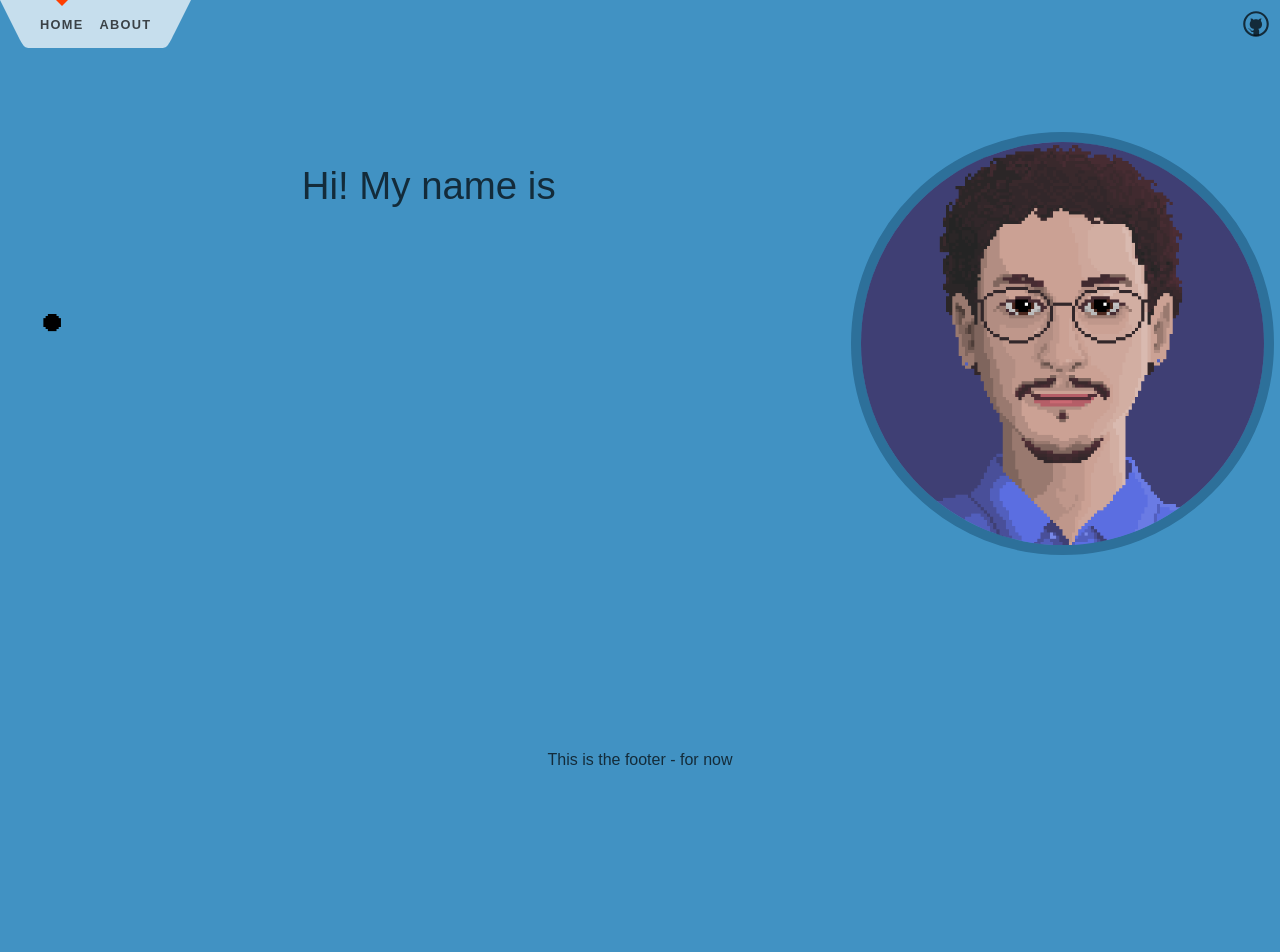
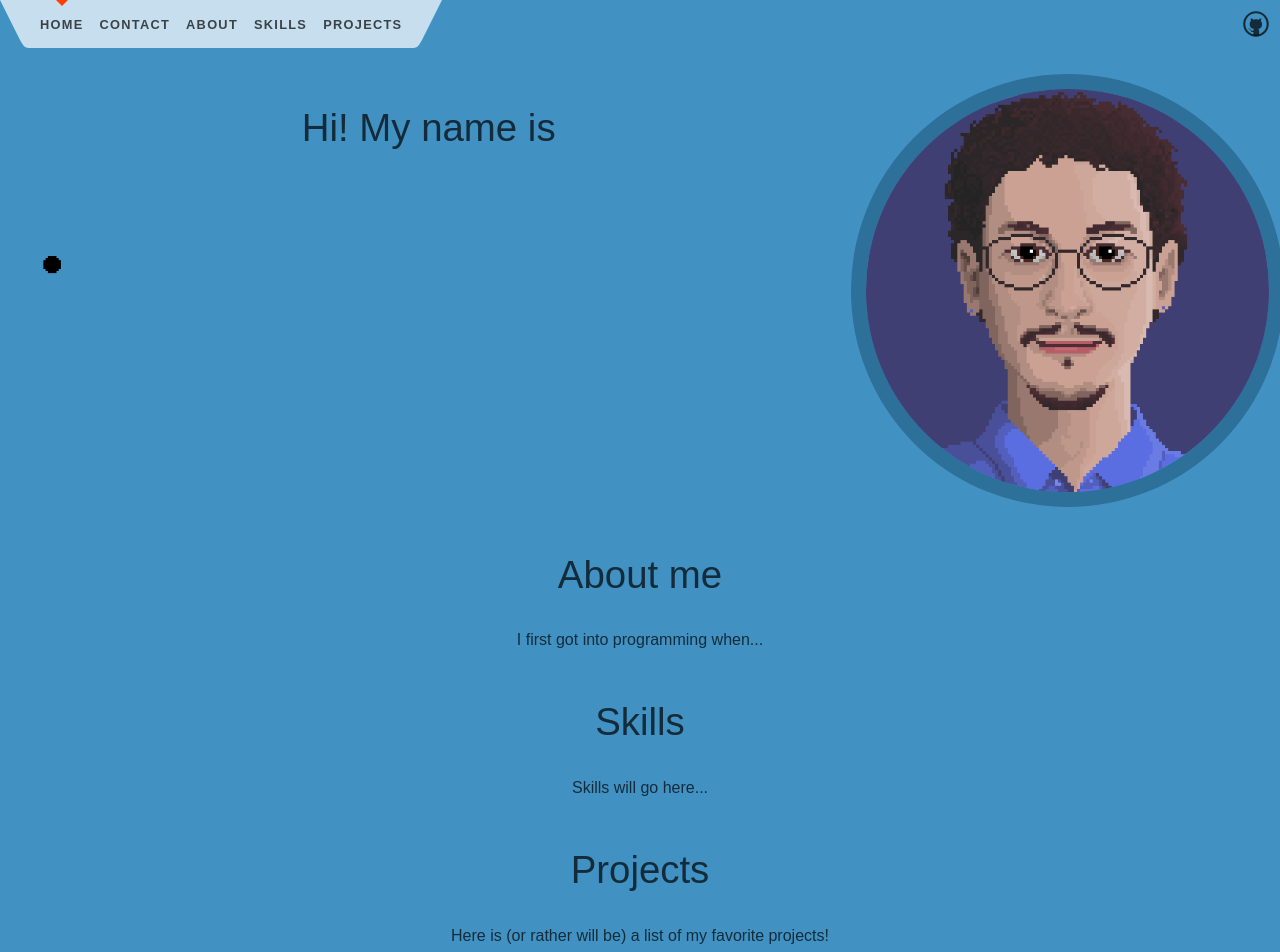
Before and after one commit to sidney-prytherch/Profile-Site, a SvelteKit app: page / in a window 1280 px wide. Shown: the top 952 px of the page. Before the commit the page ends 800 px from the top, so only its background shows below. Built offline with nearby package versions, Linux system fonts and the light colour scheme.

Commit message:
Update Nav to include the 3 major sections

```diff
--- a/src/routes/+page.svelte
+++ b/src/routes/+page.svelte
@@ -3,6 +3,9 @@
 	import name_animation_fallback from '$lib/images/name.png';
 	import profile_picture from '$lib/images/self-portrait.png';
 
+	import About from './About.svelte';
+	import Skills from './Skills.svelte';
+	import Projects from './Projects.svelte';
 </script>
 
 <svelte:head>
@@ -11,14 +14,10 @@
 </svelte:head>
 
 <section>
-
 	<div class="image-container">
-
 		<div class="animation">
-			<h1>
-				Hi! My name is
-			</h1>
-			<span >
+			<h1>Hi! My name is</h1>
+			<span>
 				<picture>
 					<source srcset={name_animation} type="image/gif" />
 					<img src={name_animation_fallback} alt="Name" />
@@ -26,20 +25,25 @@
 			</span>
 		</div>
 
-
-
 		<span class="animation picture">
 			<picture>
 				<img src={profile_picture} alt="Name" />
 			</picture>
 		</span>
+	</div>
+</section>
 
-	</div>
-
+<section id="about">
+	<About />
+</section>
+<section id="skills">
+	<Skills />
+</section>
+<section id="projects">
+	<Projects />
 </section>
 
 <style>
-
 	.image-container {
 		display: flex;
 		width: 100%;
@@ -63,7 +67,7 @@
 
 	.picture img {
 		border-radius: 50%;
-		border: 10px #2d709a solid;
+		border: 15px #2d709a solid;
 	}
 
 	section {
--- /dev/null
+++ b/src/routes/About.svelte
@@ -0,0 +1,4 @@
+<div>
+    <h1>About me</h1>
+    <p>I first got into programming when...</p>
+</div>
--- a/src/routes/Header.svelte
+++ b/src/routes/Header.svelte
@@ -14,8 +14,17 @@
 			<li aria-current={$page.url.pathname === `${base}/` ? 'page' : undefined}>
 				<a href="{base}/">Home</a>
 			</li>
-			<li aria-current={$page.url.pathname === `${base}/about` ? 'page' : undefined}>
-				<a href="{base}/about">About</a>
+			<li aria-current={$page.url.pathname === `${base}/contact` ? 'page' : undefined}>
+				<a href="{base}/contact">Contact</a>
+			</li>
+			<li>
+				<a href="{base}/#about">About</a>
+			</li>
+			<li>
+				<a href="{base}/#skills">Skills</a>
+			</li>
+			<li>
+				<a href="{base}/#projects">Projects</a>
 			</li>
 		</ul>
 		<svg viewBox="0 0 2 3" aria-hidden="true">
--- /dev/null
+++ b/src/routes/Projects.svelte
@@ -0,0 +1,4 @@
+<div>
+    <h1>Projects</h1>
+    <p>Here is (or rather will be) a list of my favorite projects!</p>
+</div>
--- /dev/null
+++ b/src/routes/Skills.svelte
@@ -0,0 +1,4 @@
+<div>
+    <h1>Skills</h1>
+    <p>Skills will go here...</p>
+</div>
```
Also changed, not shown: src/routes/about/+page.svelte (deleted, +0 -8 lines), src/routes/contact/+page.svelte (added, +8 -0 lines), src/routes/contact/+page.ts (renamed from src/routes/about/+page.ts), 1 other file (tests, documents, lock files or other folders).
